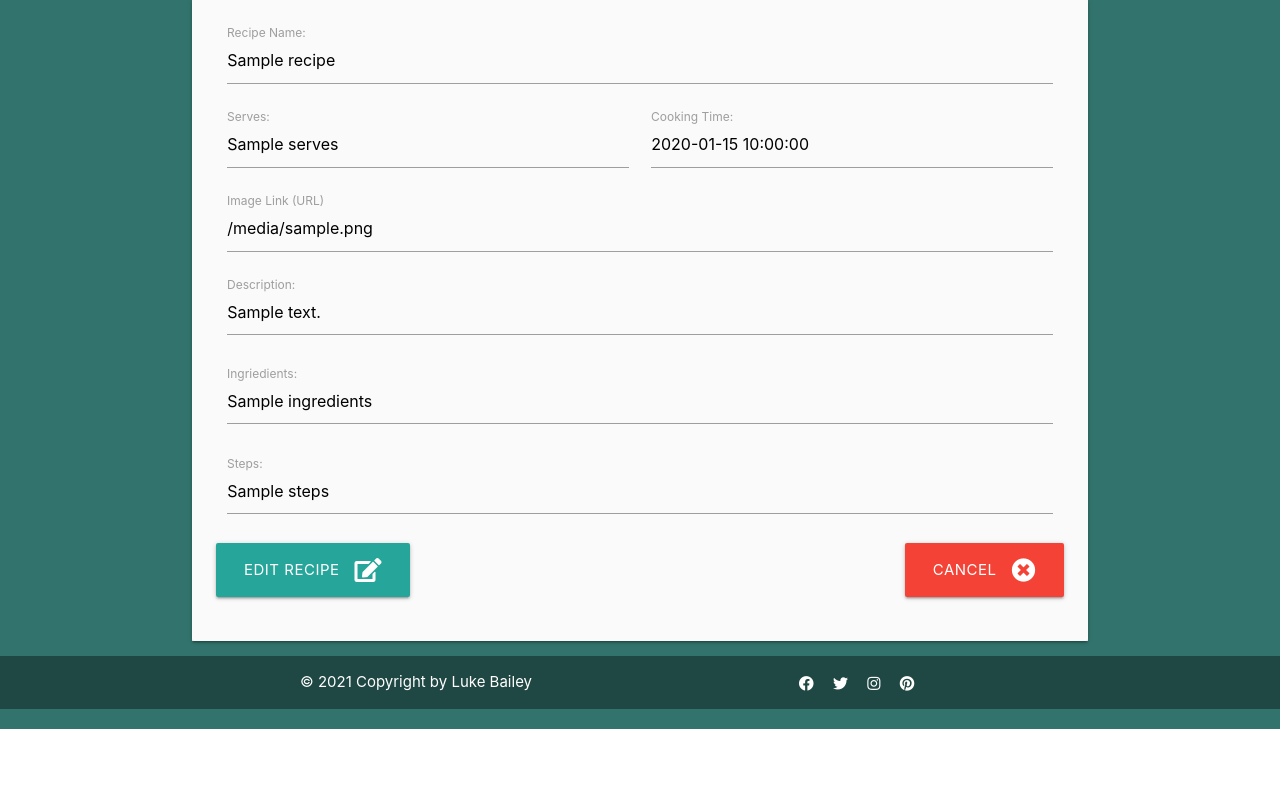
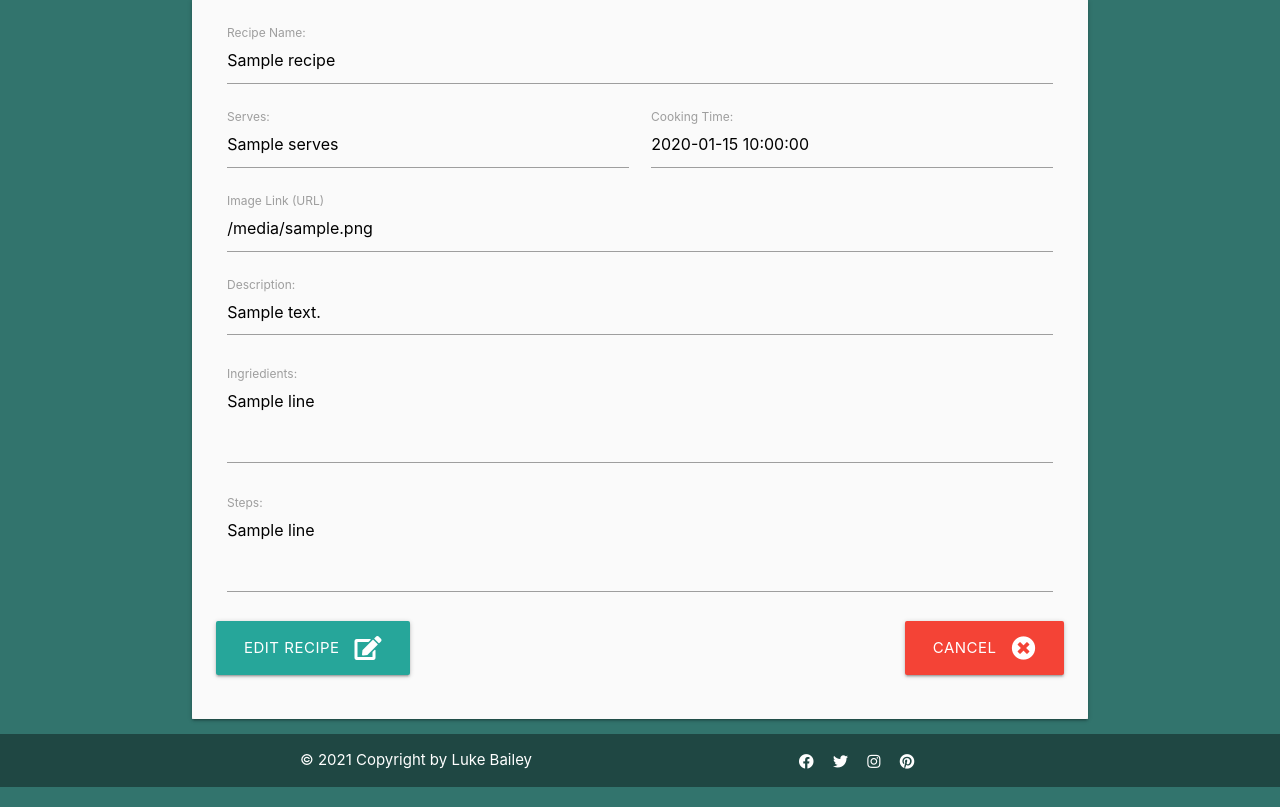
Before and after one commit to baileyl91/MS3_Foodie-tastic, a Flask app: template templates/edit_recipe.html in a window 1280 px wide. Shown: the part 180-987 px from the top of the page. Before the commit the page ends 909 px from the top, so only its background shows below. Run offline with Flask 2, Linux system fonts and the light colour scheme; the template is opened without the code that fills it: most values are stand-ins (such as "Sample title", 1, 10 or a date in 2020); some libraries are stand-ins or nearby versions.

Commit message:
fix error returning data as array not list of text

```diff
--- a/app.py
+++ b/app.py
@@ -162,7 +162,7 @@ def edit_recipe(recipes_id):
             "cooking_time": request.form.get("cooking_time"),
             "image": request.form.get("image"),
             "description": request.form.get("description"),
-             "ingredients": request.form.get("ingredients").splitlines(),
+            "ingredients": request.form.get("ingredients").splitlines(),
             "steps": request.form.get("steps").splitlines(),
             "created_by": session["user"]
         }
--- a/templates/edit_recipe.html
+++ b/templates/edit_recipe.html
@@ -38,7 +38,7 @@
           <div class="input-field col s12">
 
             <textarea id="ingredients" name="ingredients"  minlength="5"  type="text" class="materialize-textarea validate" required>
-              {{- recipes.ingredients -}}
+              {%- for line in recipes.ingredients -%}{{- line -}}&#10;{% endfor %}
             </textarea>
             <label for="ingredients">Ingriedients:</label>
           </div>
@@ -48,7 +48,7 @@
           <div class="input-field col s12">
 
             <textarea id="steps" name="steps" minlength="5" type="text" class="materialize-textarea validate" required>
-              {{- recipes.steps -}}
+              {%- for line in recipes.steps -%}{{- line -}}&#xa;{% endfor %}
             </textarea>
             <label for="steps">Steps:</label>
           </div>
```
